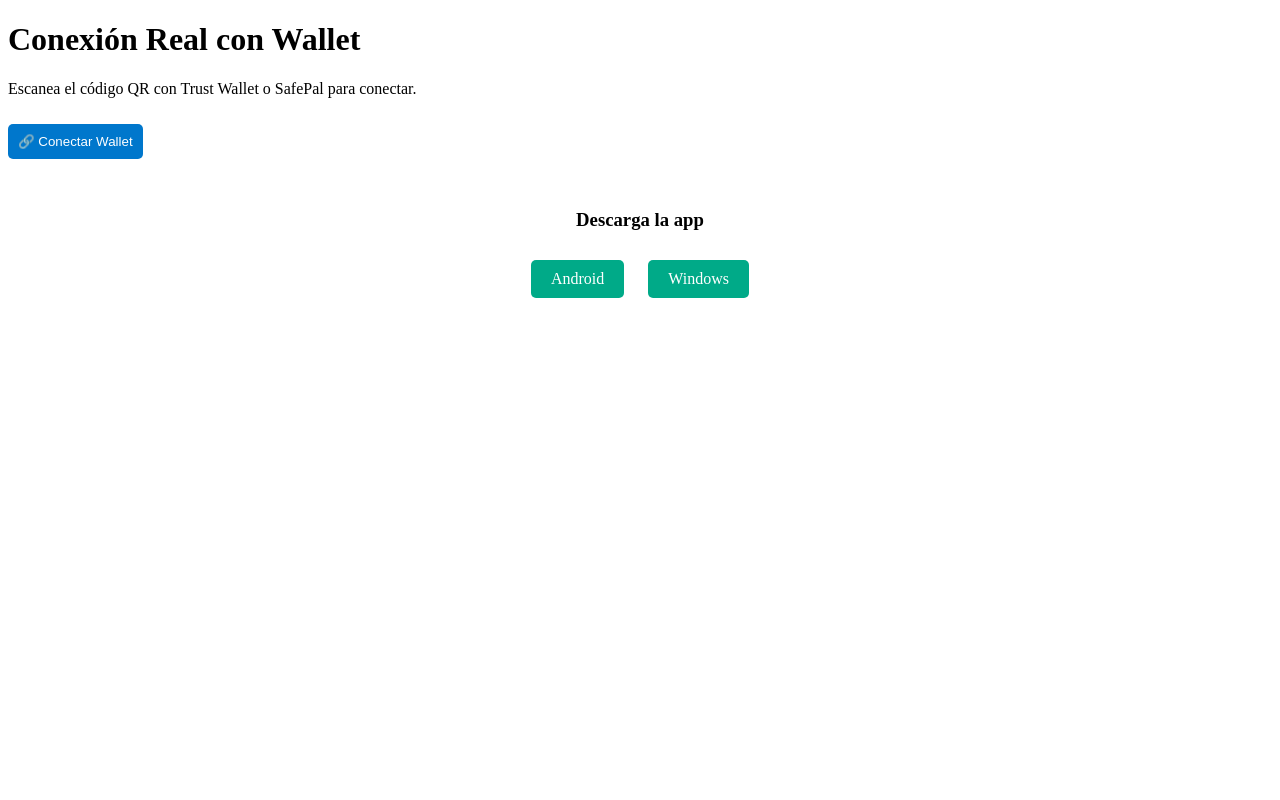
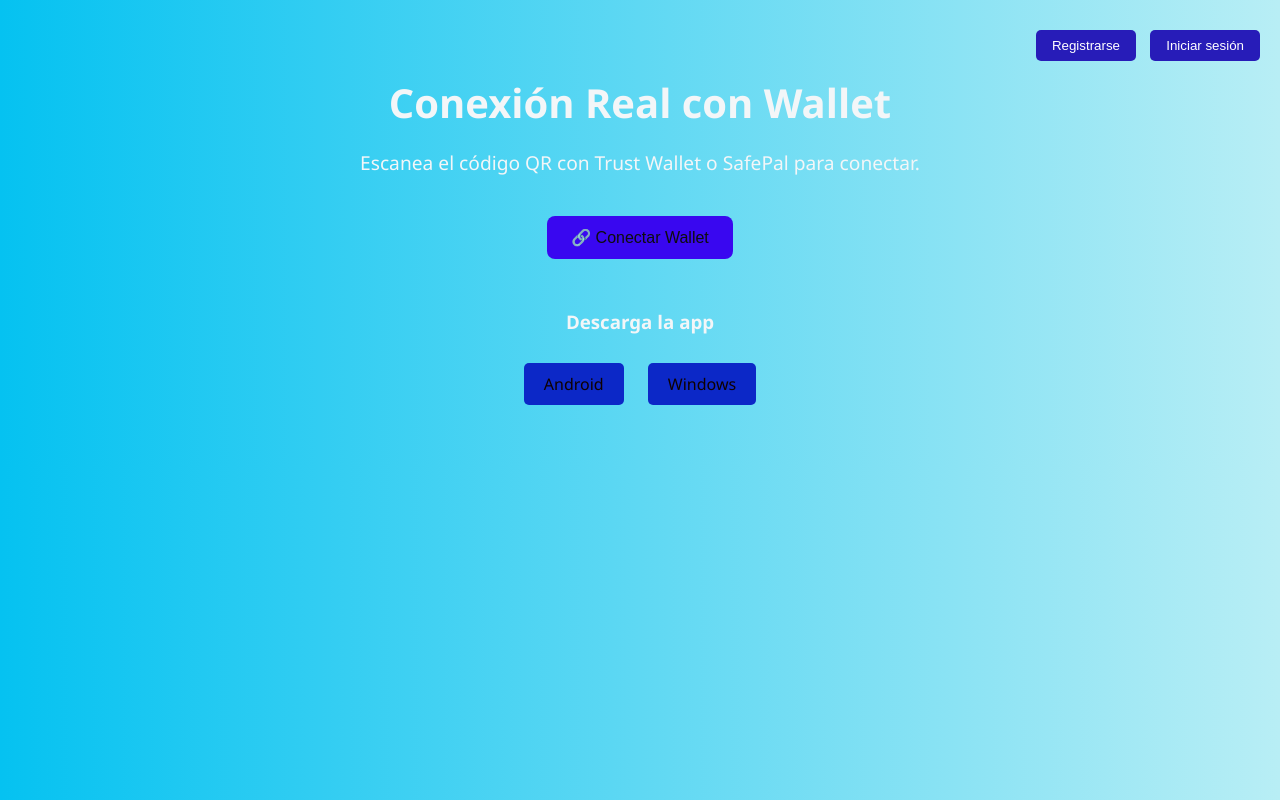
Before and after one commit to HolaMarioS/waller, a website built with Vite: page index.html in a window 1280 px wide. Built offline with nearby package versions, Linux system fonts and the light colour scheme.

Commit message:
Actualizo style.css con todos los estilos

```diff
--- a/style.css
+++ b/style.css
@@ -6,7 +6,7 @@
 .auth-buttons button {
   margin-left: 10px;
   padding: 8px 16px;
-  background-color: #ffffff22;
+  background-color: #271cb8;
   border: none;
   color: white;
   border-radius: 5px;
@@ -21,8 +21,8 @@
   display: inline-block;
   margin: 10px;
   padding: 10px 20px;
-  background-color: #00aa88;
-  color: white;
+  background-color: #0c28c7;
+  color: rgb(15, 1, 1);
   text-decoration: none;
   border-radius: 5px;
 }
@@ -146,3 +146,30 @@
   height: 24px;
   margin-right: 8px;
 }
+  body {
+      font-family: 'Segoe UI', sans-serif;
+      background: linear-gradient(to right, #05c2f1, #b8eef5);
+      color: rgb(243, 246, 248);
+      text-align: center;
+      padding: 40px;
+    }
+    h1 {
+      font-size: 2.5em;
+      margin-bottom: 10px;
+    }
+    p {
+      font-size: 1.2em;
+      margin-bottom: 30px;
+    }
+    .btn {
+      padding: 12px 24px;
+      background-color: #3907f0;
+      color: rgb(14, 13, 13);
+      border: none;
+      border-radius: 8px;
+      font-size: 16px;
+      cursor: pointer;
+    }
+    .btn:hover {
+      background-color: #3371f7;
+    }
```
